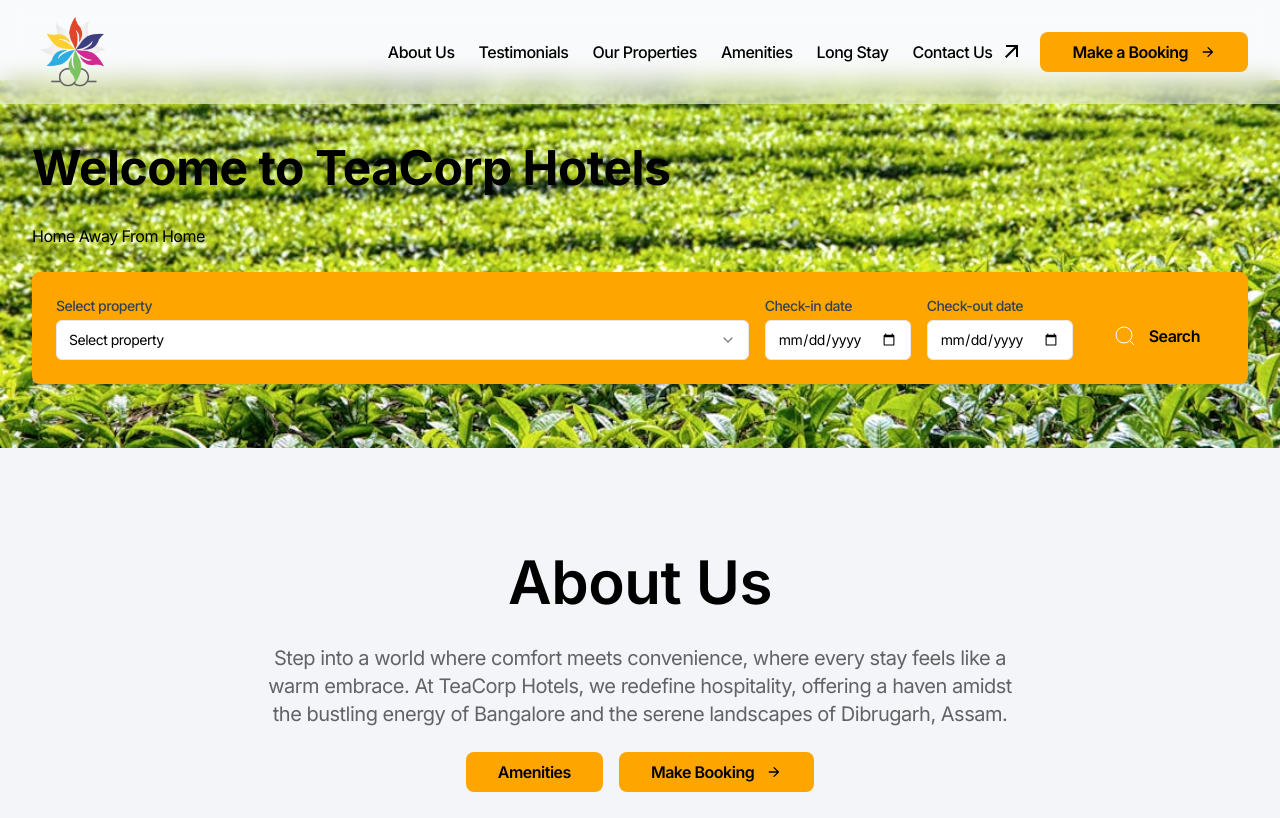
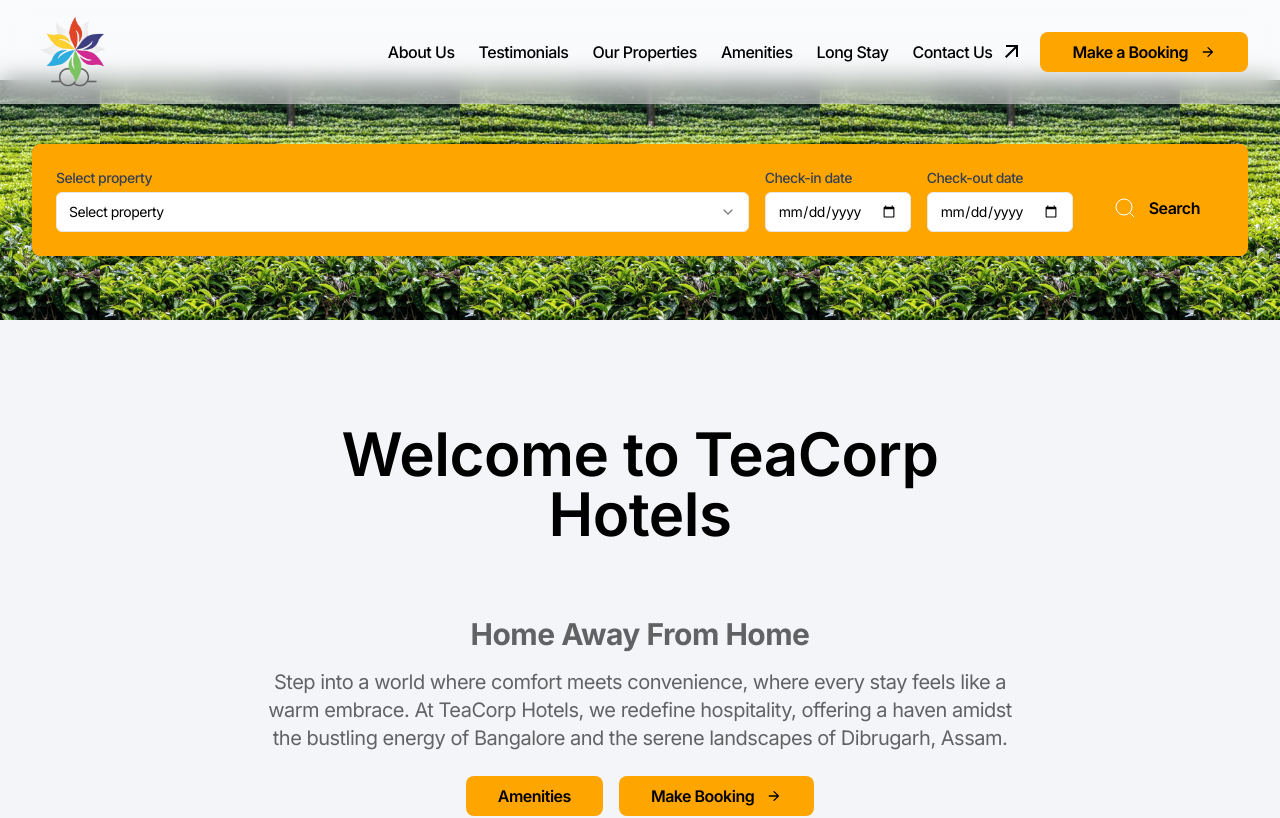
Before and after one commit to ishaan-chadha1/mk-residencies, a Next.js app: page / in a window 1280 px wide. Shown: the top 818 px of the page. Built offline with nearby package versions, Linux system fonts and the light colour scheme.

Commit message:
Changes to hero Images Change to Main Header

```diff
--- a/components/Banner/HomeBanner.js
+++ b/components/Banner/HomeBanner.js
@@ -18,12 +18,15 @@
                 {/* Appear Second */}
                 <MotionBTTContainer transition={{ delay: 0.4, duration: 0.5 }}>
                     <PageTitle className="text-center mx-auto" type="heavy">
-                        About Us
+                        Welcome to TeaCorp Hotels
                     </PageTitle>
                 </MotionBTTContainer>
                 {/* Appear Third */}
                 <MotionBTTContainer transition={{ delay: 0.6, duration: 0.5 }}>
                     <Content className="text-center" alignment="center">
+                        <h3 className="text-3xl pt-10 font-bold mb-4">
+                            Home Away From Home
+                        </h3>
                         <p>
                             Step into a world where comfort meets convenience,
                             where every stay feels like a warm embrace. At
--- a/components/LandingHero/landing-hero.jsx
+++ b/components/LandingHero/landing-hero.jsx
@@ -8,7 +8,7 @@
         <section
             style={{
                 backgroundImage: `url('${backgroundImageUrl}')`,
-                backgroundSize: "cover",
+                backgroundSize: "contain",
                 backgroundPosition: "center",
                 padding: "64px 32px" // This converts py-16 px-8 to standard CSS
             }}
@@ -17,11 +17,6 @@
             {" "}
             <div className="max-w-7xl mx-auto">
                 <div className="text-black">
-                    <h1 className="text-5xl font-bold mb-4">
-                        Welcome to TeaCorp Hotels
-                    </h1>
-                    <p className="mb-6 max-w-xl">Home Away From Home</p>
-
                     <div className="relative w-full">
                         <SearchBar />
                     </div>
--- a/pages/index.js
+++ b/pages/index.js
@@ -68,8 +68,7 @@
             />
             <div className="main-wrapper bg-[#F3F5F8] relative z-10 pb-20 pt-20 ">
                 {/* { Page Banner } */}
-                <LandingHero></LandingHero>
-
+                <LandingHero />
                 <div id="aboutus" className="pt-10">
                     <HomeBanner />
                 </div>
```
